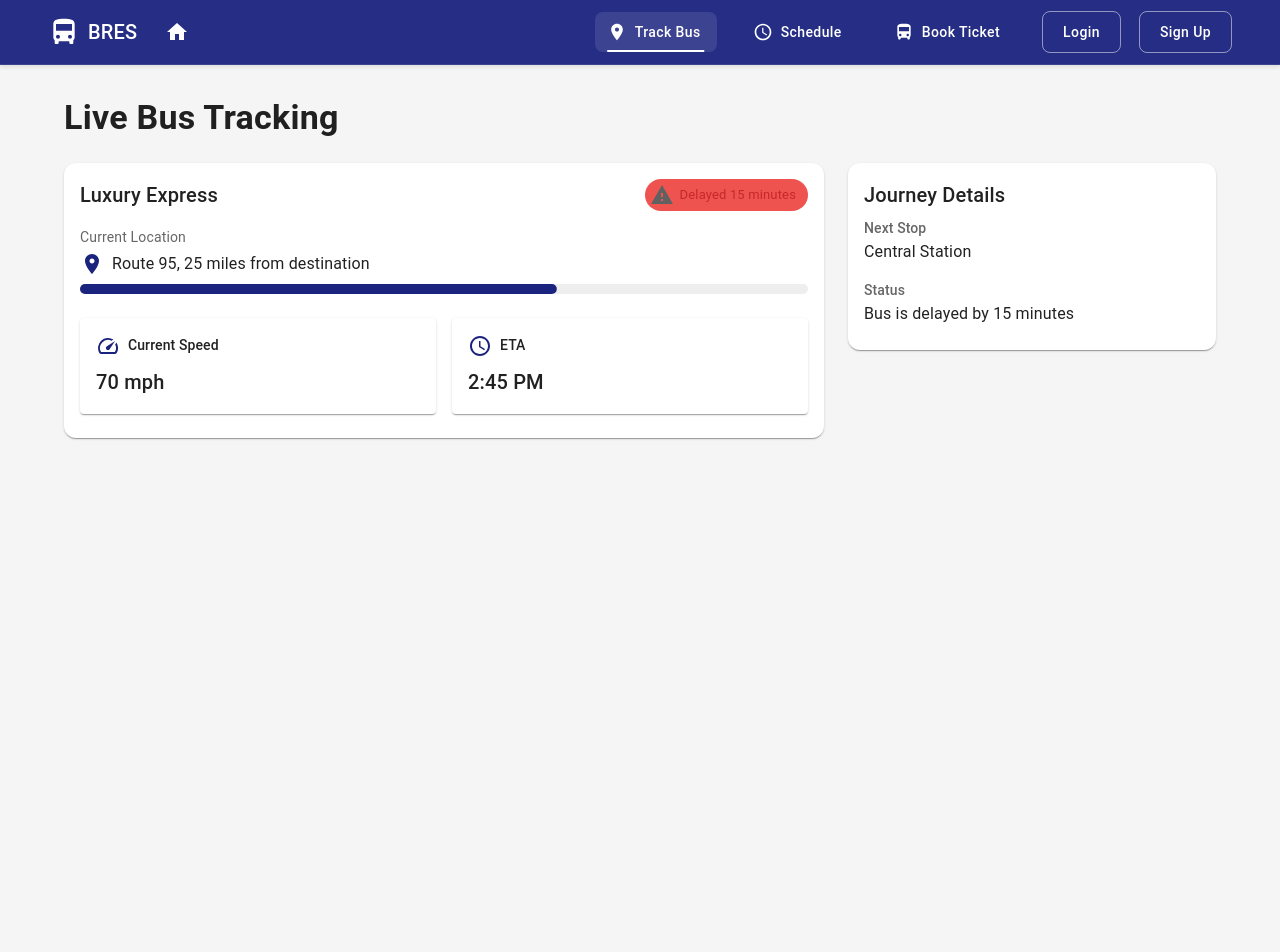
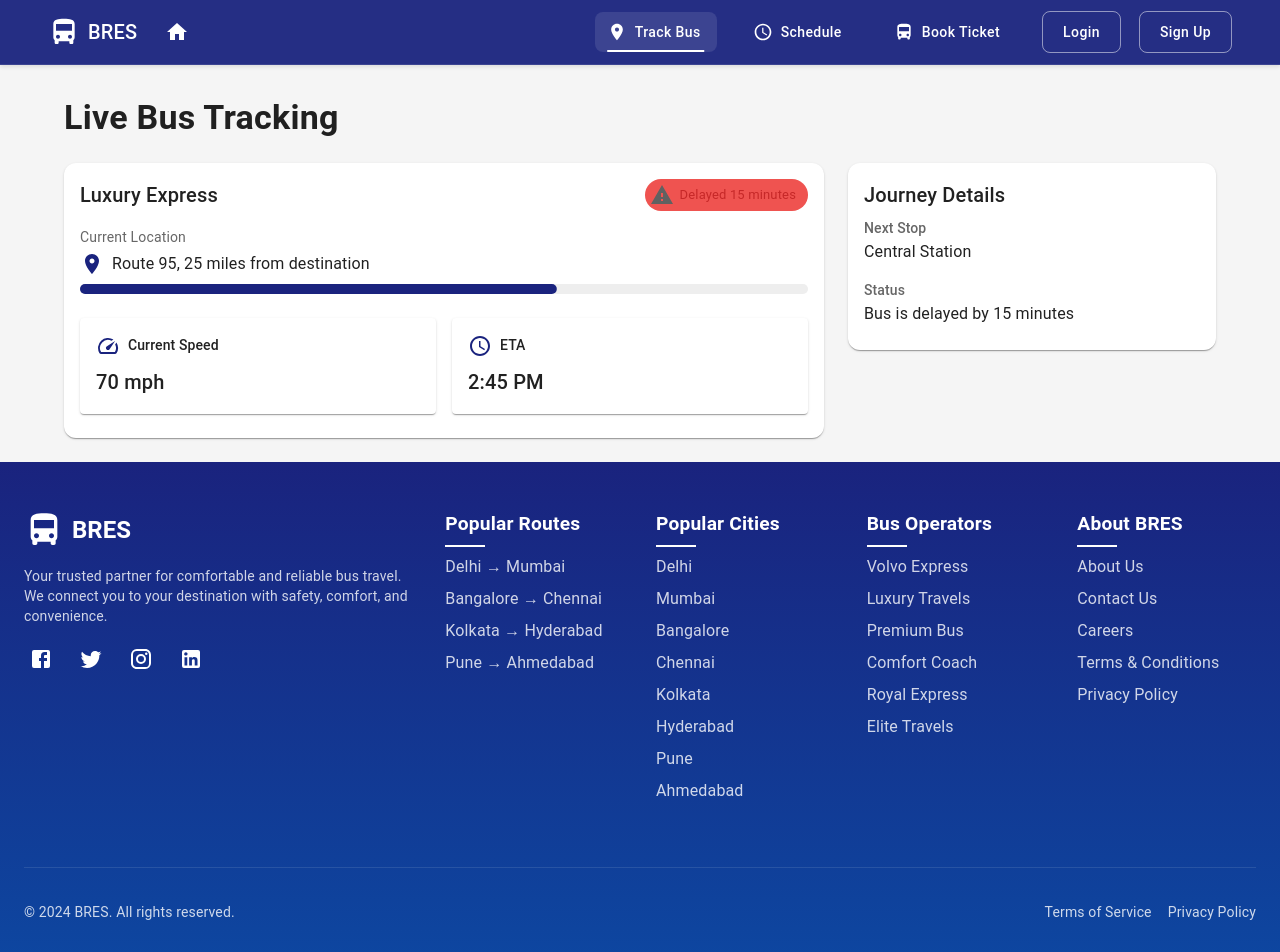
Before and after one commit to AkhilK004/Bus-Routing-Web-Application, a React (Create React App) app: page /track-bus in a window 1280 px wide. Shown: the top 952 px of the page. Before the commit the page ends 800 px from the top, so only its background shows below. Built offline with nearby package versions, Linux system fonts and the light colour scheme.

Commit message:
Footer Added

```diff
--- a/src/App.tsx
+++ b/src/App.tsx
@@ -3,6 +3,7 @@ import { BrowserRouter as Router, Routes, Route } from 'react-router-dom';
 import { ThemeProvider, createTheme } from '@mui/material/styles';
 import CssBaseline from '@mui/material/CssBaseline';
 import Navbar from './components/Navbar';
+import Footer from './components/Footer';
 import Home from './pages/Home';
 import BusSelection from './pages/BusSelection';
 import BusTracking from './pages/BusTracking';
@@ -73,6 +74,7 @@ function App() {
               <Route path="/track-bus" element={<BusTracking />} />
             </Routes>
           </main>
+          <Footer />
         </div>
       </Router>
     </ThemeProvider>
--- /dev/null
+++ b/src/components/Footer.tsx
@@ -0,0 +1,205 @@
+import React from 'react';
+import {
+  Box,
+  Container,
+  Grid,
+  Typography,
+  Link,
+  IconButton,
+  Divider,
+  Theme,
+} from '@mui/material';
+import { styled } from '@mui/material/styles';
+import DirectionsBusIcon from '@mui/icons-material/DirectionsBus';
+import FacebookIcon from '@mui/icons-material/Facebook';
+import TwitterIcon from '@mui/icons-material/Twitter';
+import InstagramIcon from '@mui/icons-material/Instagram';
+import LinkedInIcon from '@mui/icons-material/LinkedIn';
+
+const FooterWrapper = styled(Box)(({ theme }: { theme: Theme }) => ({
+  background: 'linear-gradient(180deg, #1a237e 0%, #0d47a1 100%)',
+  color: 'white',
+  padding: theme.spacing(6, 0),
+  marginTop: 'auto',
+}));
+
+const FooterSection = styled(Box)(({ theme }: { theme: Theme }) => ({
+  marginBottom: theme.spacing(4),
+}));
+
+const FooterTitle = styled(Typography)(({ theme }: { theme: Theme }) => ({
+  fontSize: '1.2rem',
+  fontWeight: 600,
+  marginBottom: theme.spacing(2),
+  position: 'relative',
+  '&::after': {
+    content: '""',
+    position: 'absolute',
+    left: 0,
+    bottom: -8,
+    width: '40px',
+    height: '2px',
+    background: 'white',
+  },
+}));
+
+const FooterLink = styled(Link)(({ theme }: { theme: Theme }) => ({
+  color: 'rgba(255, 255, 255, 0.8)',
+  textDecoration: 'none',
+  display: 'block',
+  marginBottom: theme.spacing(1),
+  transition: 'all 0.2s ease-in-out',
+  '&:hover': {
+    color: 'white',
+    transform: 'translateX(5px)',
+  },
+}));
+
+const SocialIcon = styled(IconButton)(({ theme }: { theme: Theme }) => ({
+  color: 'white',
+  marginRight: theme.spacing(1),
+  '&:hover': {
+    backgroundColor: 'rgba(255, 255, 255, 0.1)',
+    transform: 'translateY(-2px)',
+  },
+}));
+
+const Footer = () => {
+  const popularRoutes = [
+    { from: 'Delhi', to: 'Mumbai' },
+    { from: 'Bangalore', to: 'Chennai' },
+    { from: 'Kolkata', to: 'Hyderabad' },
+    { from: 'Pune', to: 'Ahmedabad' },
+  ];
+
+  const popularCities = [
+    'Delhi',
+    'Mumbai',
+    'Bangalore',
+    'Chennai',
+    'Kolkata',
+    'Hyderabad',
+    'Pune',
+    'Ahmedabad',
+  ];
+
+  const popularOperators = [
+    'Volvo Express',
+    'Luxury Travels',
+    'Premium Bus',
+    'Comfort Coach',
+    'Royal Express',
+    'Elite Travels',
+  ];
+
+  return (
+    <FooterWrapper>
+      <Container maxWidth="xl">
+        <Grid container spacing={4}>
+          {/* Logo and Description */}
+          <Grid item xs={12} md={4}>
+            <FooterSection>
+              <Box sx={{ display: 'flex', alignItems: 'center', mb: 2 }}>
+                <DirectionsBusIcon sx={{ fontSize: '2.5rem', mr: 1 }} />
+                <Typography variant="h5" component="div" sx={{ fontWeight: 600 }}>
+                  BRES
+                </Typography>
+              </Box>
+              <Typography variant="body2" sx={{ color: 'rgba(255, 255, 255, 0.8)', mb: 2 }}>
+                Your trusted partner for comfortable and reliable bus travel. We connect you to your destination with safety, comfort, and convenience.
+              </Typography>
+              <Box sx={{ display: 'flex', gap: 1 }}>
+                <SocialIcon size="small">
+                  <FacebookIcon />
+                </SocialIcon>
+                <SocialIcon size="small">
+                  <TwitterIcon />
+                </SocialIcon>
+                <SocialIcon size="small">
+                  <InstagramIcon />
+                </SocialIcon>
+                <SocialIcon size="small">
+                  <LinkedInIcon />
+                </SocialIcon>
+              </Box>
+            </FooterSection>
+          </Grid>
+
+          {/* Popular Routes */}
+          <Grid item xs={12} sm={6} md={2}>
+            <FooterSection>
+              <FooterTitle>Popular Routes</FooterTitle>
+              {popularRoutes.map((route, index) => (
+                <FooterLink key={index} href="#">
+                  {route.from} → {route.to}
+                </FooterLink>
+              ))}
+            </FooterSection>
+          </Grid>
+
+          {/* Popular Cities */}
+          <Grid item xs={12} sm={6} md={2}>
+            <FooterSection>
+              <FooterTitle>Popular Cities</FooterTitle>
+              {popularCities.map((city, index) => (
+                <FooterLink key={index} href="#">
+                  {city}
+                </FooterLink>
+              ))}
+            </FooterSection>
+          </Grid>
+
+          {/* Popular Operators */}
+          <Grid item xs={12} sm={6} md={2}>
+            <FooterSection>
+              <FooterTitle>Bus Operators</FooterTitle>
+              {popularOperators.map((operator, index) => (
+                <FooterLink key={index} href="#">
+                  {operator}
+                </FooterLink>
+              ))}
+            </FooterSection>
+          </Grid>
+
+          {/* About BRES */}
+          <Grid item xs={12} sm={6} md={2}>
+            <FooterSection>
+              <FooterTitle>About BRES</FooterTitle>
+              <FooterLink href="#">About Us</FooterLink>
+              <FooterLink href="#">Contact Us</FooterLink>
+              <FooterLink href="#">Careers</FooterLink>
+              <FooterLink href="#">Terms & Conditions</FooterLink>
+              <FooterLink href="#">Privacy Policy</FooterLink>
+            </FooterSection>
+          </Grid>
+        </Grid>
+
+        <Divider sx={{ my: 4, borderColor: 'rgba(255, 255, 255, 0.1)' }} />
+
+        <Box sx={{ display: 'flex', justifyContent: 'space-between', alignItems: 'center', flexWrap: 'wrap', gap: 2 }}>
+          <Typography variant="body2" sx={{ color: 'rgba(255, 255, 255, 0.8)' }}>
+            © 2024 BRES. All rights reserved.
+          </Typography>
+          <Box>
+            <Typography
+              component="span"
+              variant="body2"
+              sx={{ color: 'rgba(255, 255, 255, 0.8)', mr: 2, cursor: 'pointer', '&:hover': { color: 'white' } }}
+            >
+              Terms of Service
+            </Typography>
+            <Typography
+              component="span"
+              variant="body2"
+              sx={{ color: 'rgba(255, 255, 255, 0.8)', cursor: 'pointer', '&:hover': { color: 'white' } }}
+            >
+              Privacy Policy
+            </Typography>
+          </Box>
+        </Box>
+      </Container>
+    </FooterWrapper>
+  );
+};
+
+export default Footer;
```
